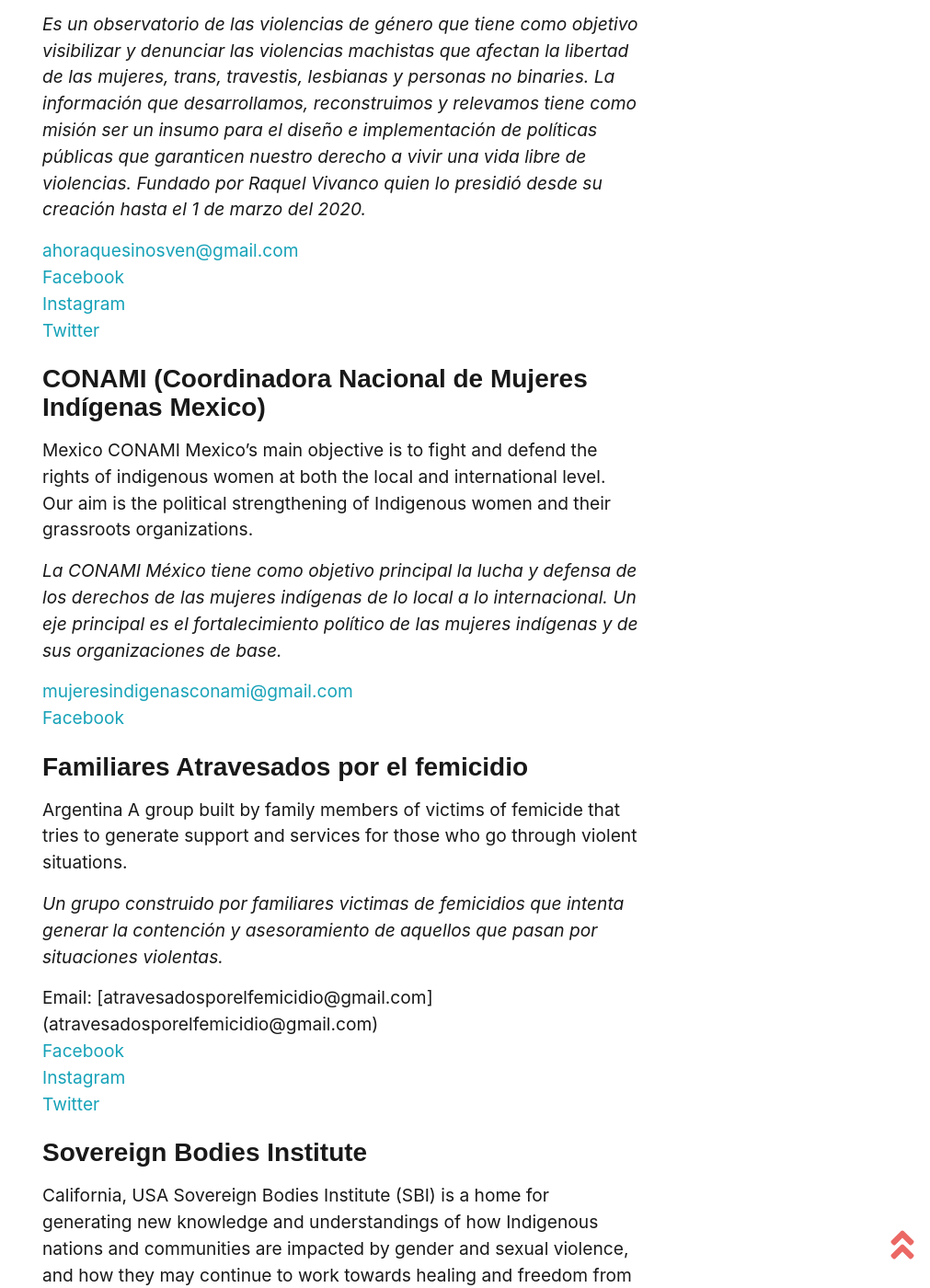
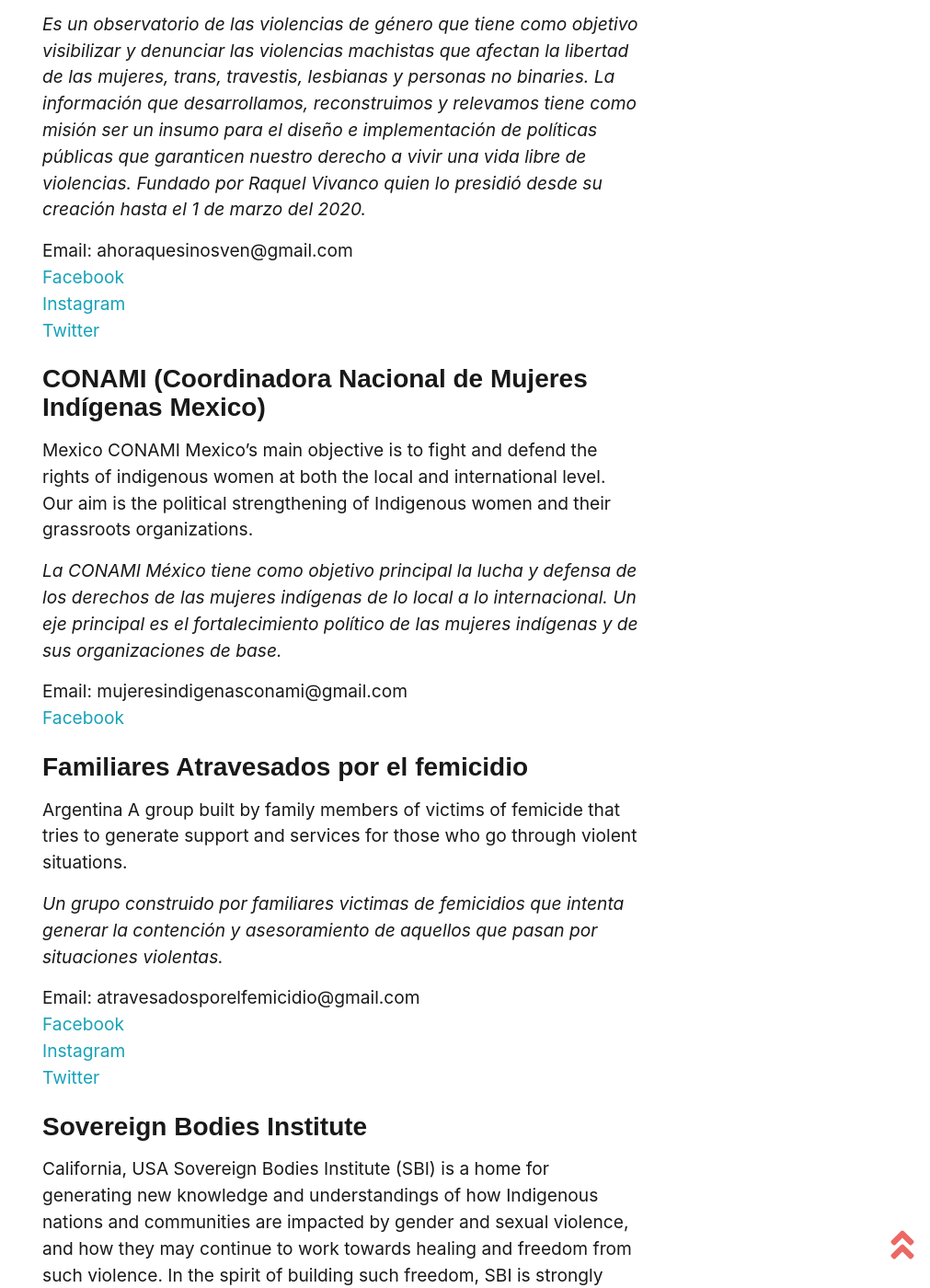
Before and after one commit to riaf-red/riaf-red.github.io, a Jekyll site: the page built from pages/affiliate.md, in a window 1280 px wide and 1400 px high, scrolled down 566 px. Shown: the whole window at 92% size, without its empty margins (269-1280 px from the left). Built offline with Jekyll 4.4.1, drawn with Linux system fonts in a browser that asks for light colours; nearby versions of some CDN libraries; some web fonts are replaced; some of the changed lines change nothing that is shown; some of the changed text lies outside the part shown.

Commit message:
Update affiliate.md
update affiliate page

```diff
--- a/pages/affiliate.md
+++ b/pages/affiliate.md
@@ -14,7 +14,7 @@
 
 *Es un observatorio de las violencias de género que tiene como objetivo visibilizar y denunciar las violencias machistas que afectan la libertad de las mujeres, trans, travestis, lesbianas y personas no binaries. La información que desarrollamos, reconstruimos y relevamos tiene como misión ser un insumo para el diseño e implementación de políticas públicas que garanticen nuestro derecho a vivir una vida libre de violencias. Fundado por Raquel Vivanco quien lo presidió desde su creación hasta el 1 de marzo del 2020.*
 
-[ahoraquesinosven@gmail.com](ahoraquesinosven@gmail.com)
+Email: ahoraquesinosven@gmail.com
 [Facebook](https://www.facebook.com/ahoraquesinosven)
 [Instagram](https://www.instagram.com/ahoraquesinosvenok/)
 [Twitter](https://twitter.com/ahoraquesinosv4)
@@ -26,7 +26,7 @@
 
 *La CONAMI México tiene como objetivo principal la lucha y defensa de los derechos de las mujeres indígenas de lo local a lo internacional. Un eje principal es el fortalecimiento político de las mujeres indígenas y de sus organizaciones de base.*
 
-[mujeresindigenasconami@gmail.com](mujeresindigenasconami@gmail.com)
+Email: mujeresindigenasconami@gmail.com
 [Facebook](https://www.facebook.com/mujeresindigenasconamimexico)
 
 
@@ -37,7 +37,7 @@
 
 *Un grupo construido por familiares victimas de femicidios que intenta generar la contención y asesoramiento de aquellos que pasan por situaciones violentas.*
 
-Email: [atravesadosporelfemicidio@gmail.com] (atravesadosporelfemicidio@gmail.com)
+Email: atravesadosporelfemicidio@gmail.com
 [Facebook](https://www.facebook.com/Atravesados-por-el-femicidio-542493676125700)
 [Instagram](https://www.instagram.com/atravesadosporelfemicidio/?hl=en)
 [Twitter](https://twitter.com/atravesadosx?lang=en)
@@ -61,6 +61,6 @@
 
 *Women Count USA - La base de datos de femicidios de los Estados Unidos se inició a fines de 2016 por Dawn Wilcox para rastrear y documentar a todas las mujeres y niñas asesinadas por hombres y niños en los Estados Unidos y desafiar las narrativas de los medios de comunicación sobre la violencia doméstica y el feminicidio.*
 
-Email: [womencountusa@gmail.com](womencountusa@gmail.com)
+Email: womencountusa@gmail.com
 Phone: 469-364-9424
 [Facebook](https://www.facebook.com/womencountusa)
```
